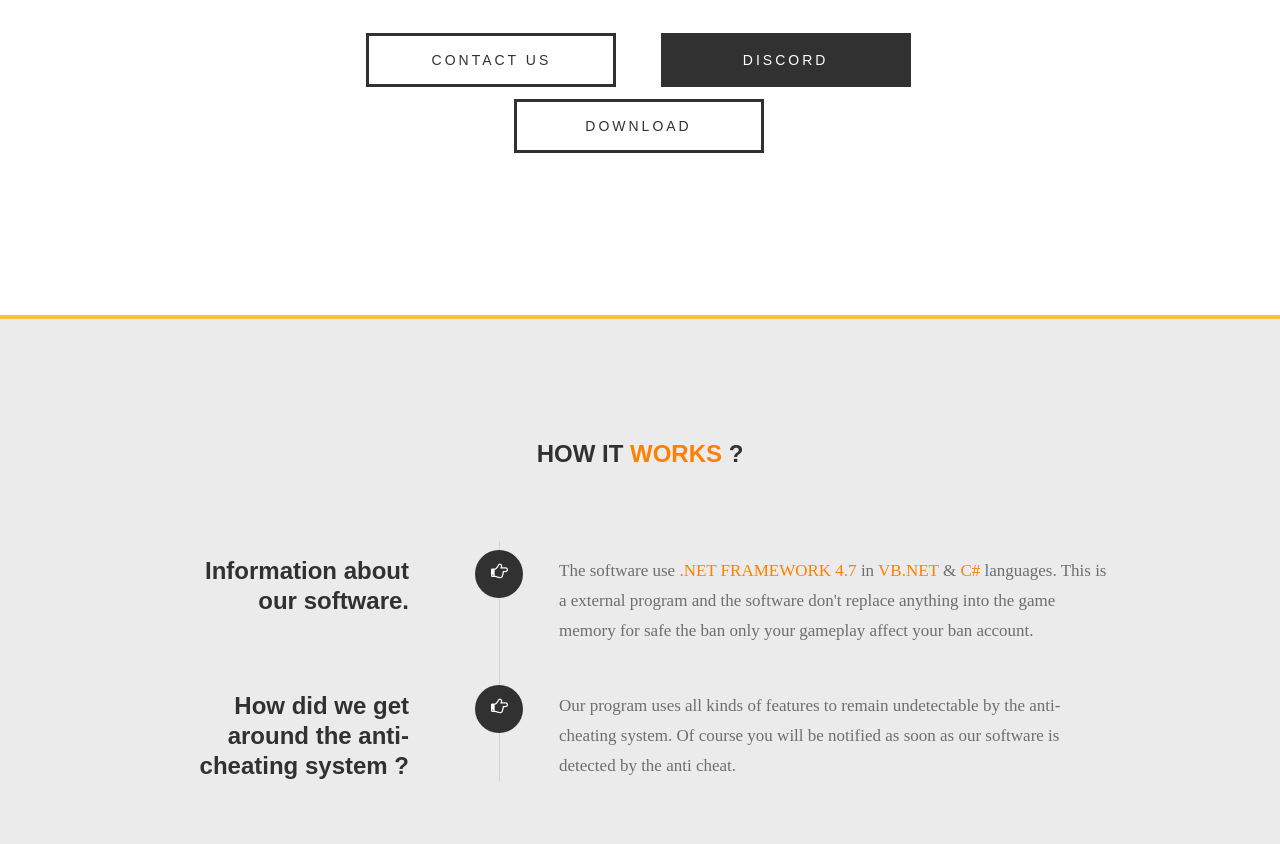
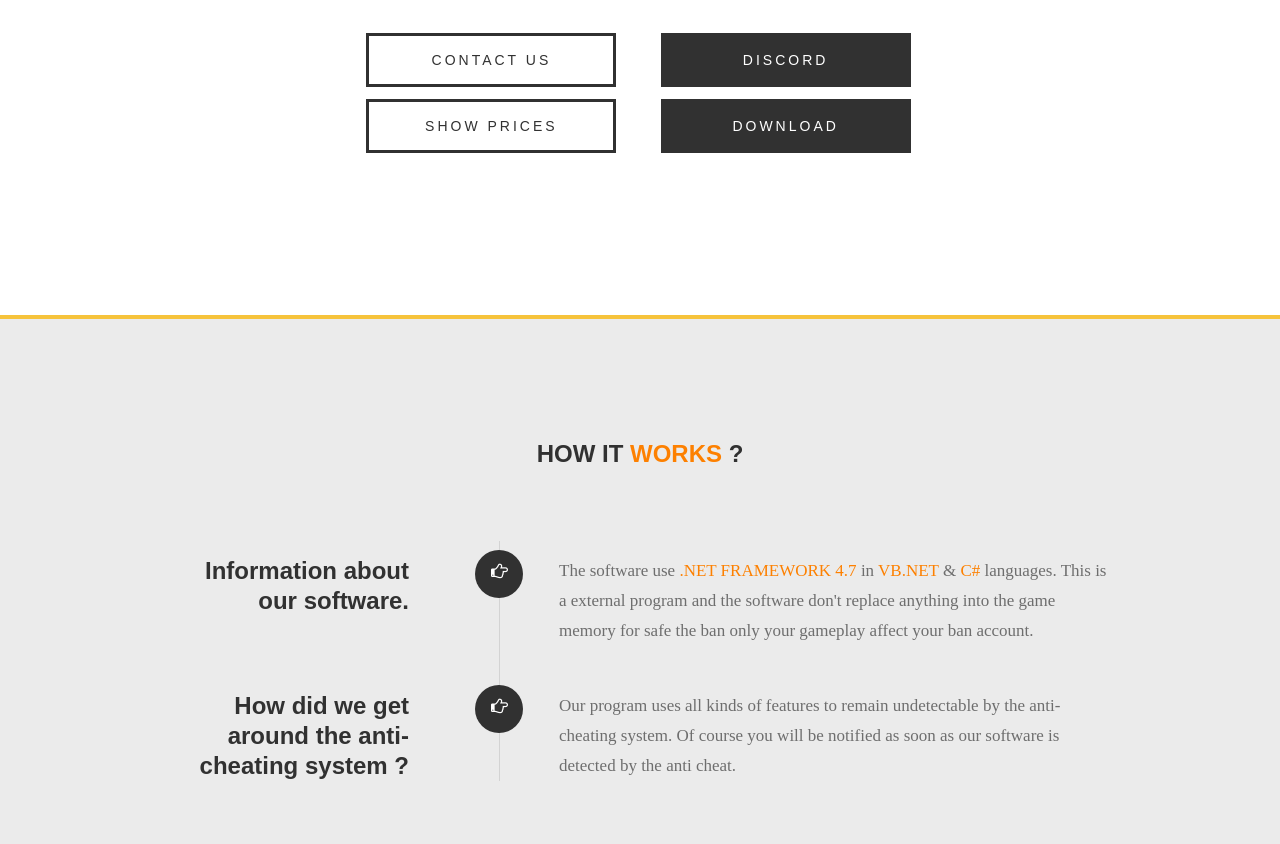
Before and after one commit to ProbablyXS/vecr-project-website, a plain HTML site: page index.html in a window 1280 px wide. Shown: the part 1872-2716 px from the top of the page. Drawn offline with Linux system fonts and the light colour scheme; files whose address does not match are found by name.

Commit message:
Add files via upload

```diff
--- a/index.html
+++ b/index.html
@@ -231,9 +231,11 @@ document.oncontextmenu=new Function("return false")
         <a href="#contact" title="Contact Us" class="button stroke smoothscroll">Contact Us</a>
         <a class="button button-primary" href="https://discord.gg/cwpTzD3Bwn" target="_blank" title="DISCORD">DISCORD</a>
       </div>
-      <a class="button smoothscroll button stroke smoothscroll" href="#prices" title="Download" class="button button-primary">Download</a>
-    </div>
-
+	        <div class="col-twelve">
+      <a class="button smoothscroll button stroke smoothscroll" href="#prices" title="Show prices" class="button button-primary">Show prices</a>
+    		<a class="button button-primary" href="https://discord.gg/cwpTzD3Bwn" target="_blank" title="DISCORD">DOWNLOAD</a>
+	</div>
+      </div>
   </section> <!-- /process-->
 
 
```
